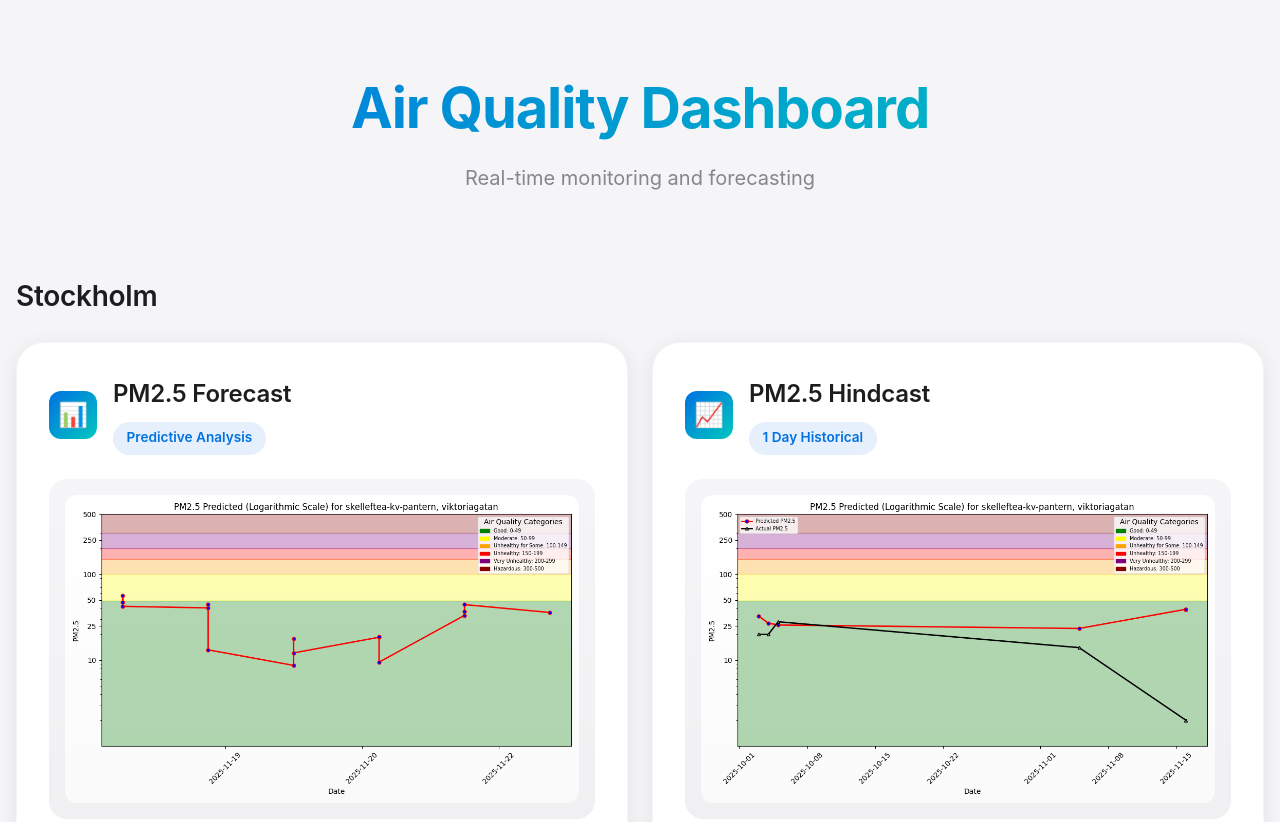
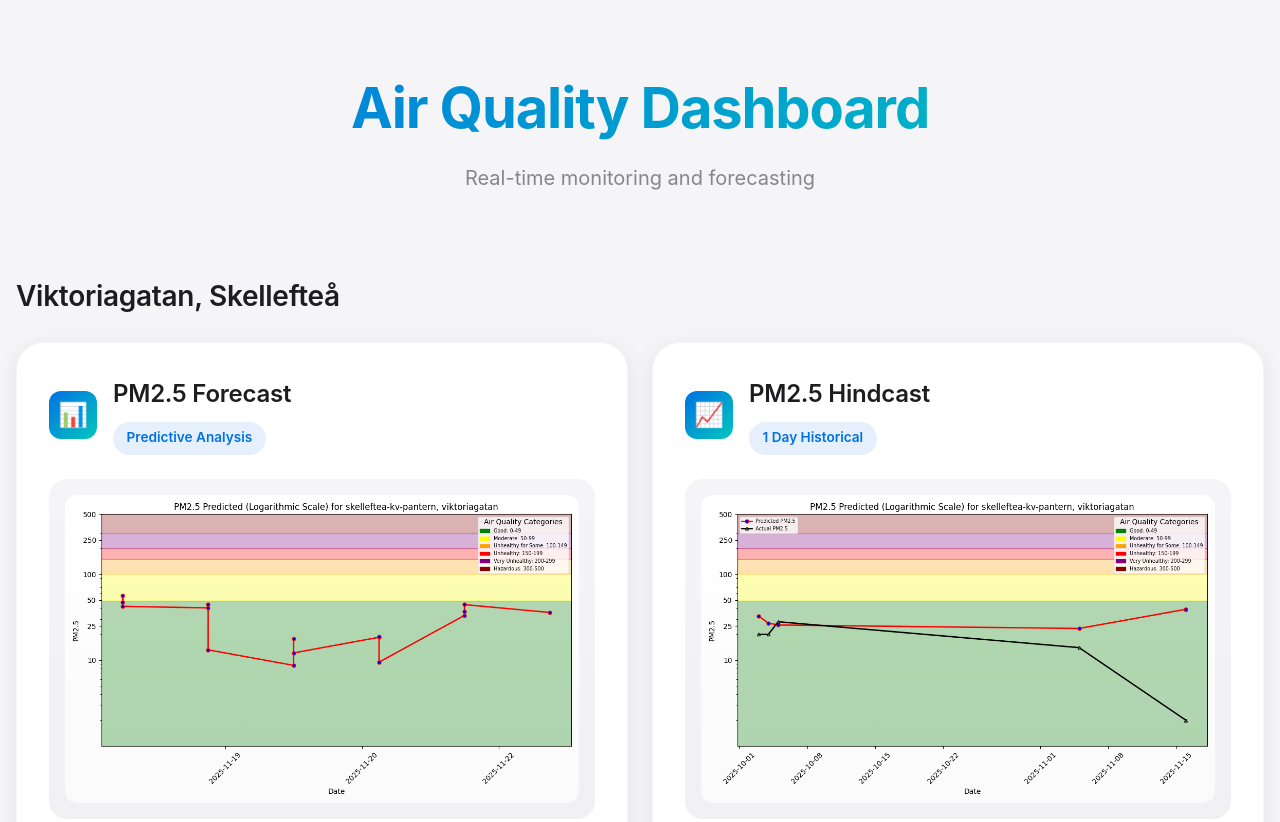
Before and after one commit to gusreinaos/ID2223-scalable-machine-learning, a plain HTML site: page docs/index.html in a window 1280 px wide. Shown: the top 822 px of the page. Drawn offline with Linux system fonts and the light colour scheme.

Commit message:
Use correct region-title for skelleftea

```diff
--- a/docs/index.html
+++ b/docs/index.html
@@ -266,7 +266,7 @@
             <p class="subtitle">Real-time monitoring and forecasting</p>
         </header>
 
-        <h2 class="region-title">Stockholm</h2>
+        <h2 class="region-title">Viktoriagatan, Skellefteå</h2>
         <div class="pill-container">
             <div class="pill">
                 <div class="pill-header">
```
